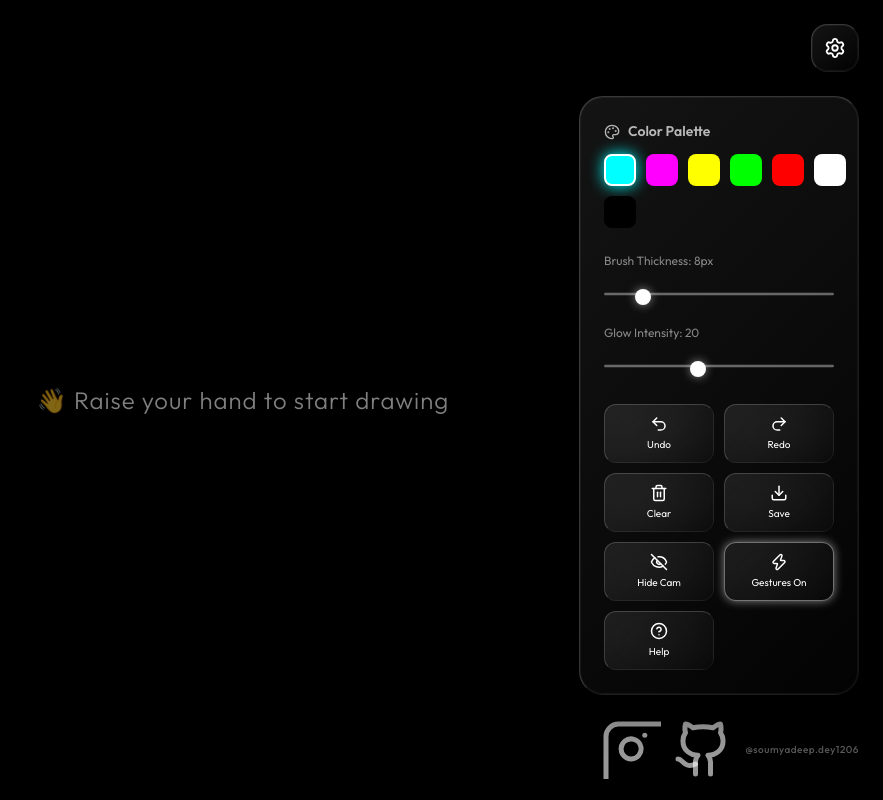
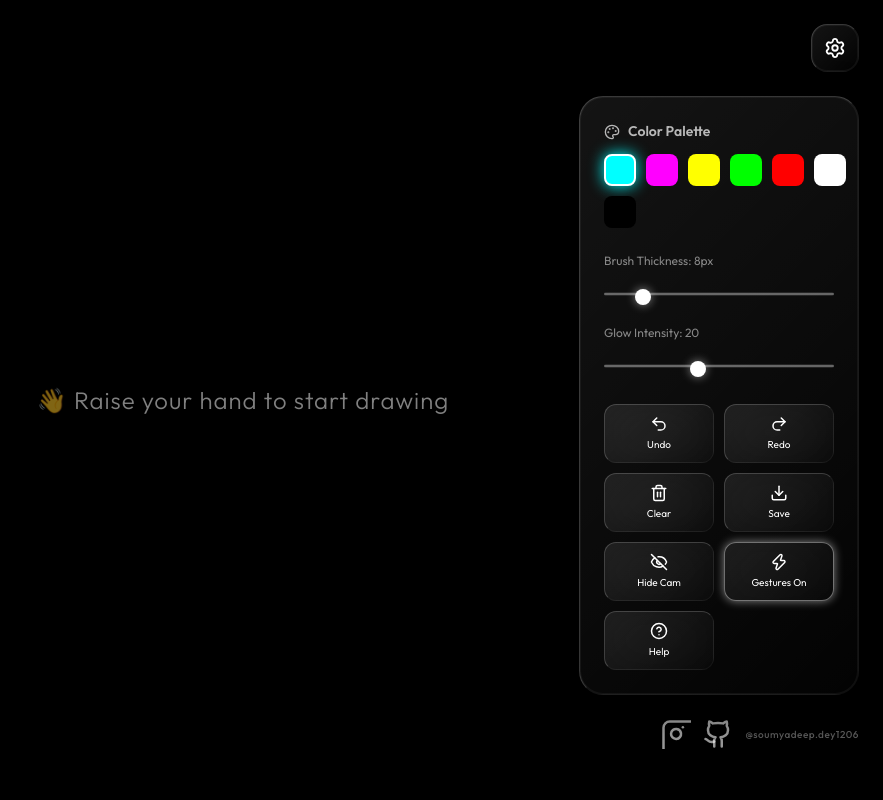
Before and after one commit to SOUMYADEEPDEY1217/Neon-Air-Draw, a React (Vite) app: page / in a window 1280 px wide. Shown: the whole page, without its empty margins (397-1280 px from the left). Built offline with nearby package versions, Linux system fonts and the light colour scheme; no server answers.

Commit message:
Update ControlPanel.jsx

```diff
--- a/src/components/ControlPanel.jsx
+++ b/src/components/ControlPanel.jsx
@@ -14,15 +14,15 @@ import {
   HelpCircle
 } from 'lucide-react';
 
-const InstagramIcon = ({ size = 60 }) => (
+const InstagramIcon = ({ size = 30 }) => (
   <svg width={size} height={size} viewBox="0 0 24 24" fill="none" stroke="currentColor" strokeWidth="2" strokeLinecap="round" strokeLinejoin="round">
-    <rect x="2" y="2" width="60" height="60" rx="5" ry="5" />
+    <rect x="2" y="2" width="30" height="30" rx="5" ry="5" />
     <path d="M16 11.37A4 4 0 1 1 12.63 8 4 4 0 0 1 16 11.37z" />
     <line x1="17.5" y1="6.5" x2="17.51" y2="6.5" />
   </svg>
 );
 
-const GithubIcon = ({ size = 60 }) => (
+const GithubIcon = ({ size = 30 }) => (
   <svg width={size} height={size} viewBox="0 0 24 24" fill="none" stroke="currentColor" strokeWidth="2" strokeLinecap="round" strokeLinejoin="round">
     <path d="M15 22v-4a4.8 4.8 0 0 0-1-3.5c3 0 6-2 6-5.5.08-1.25-.27-2.48-1-3.5.28-1.15.28-2.35 0-3.5 0 0-1 0-3 1.5-2.64-.5-5.36-.5-8 0C6 2 5 2 5 2c-.3 1.15-.3 2.35 0 3.5A5.403 5.403 0 0 0 4 9c0 3.5 3 5.5 6 5.5-.39.49-.68 1.05-.85 1.65-.17.6-.22 1.23-.15 1.85v4" />
     <path d="M9 18c-4.51 2-5-2-7-2" />
@@ -215,7 +215,7 @@ const ControlPanel = ({
           onMouseEnter={e => { e.currentTarget.style.color = '#E1306C'; e.currentTarget.style.transform = 'scale(1.2)'; }}
           onMouseLeave={e => { e.currentTarget.style.color = 'rgba(255,255,255,0.6)'; e.currentTarget.style.transform = 'scale(1)'; }}
         >
-          <InstagramIcon size={60} />
+          <InstagramIcon size={30} />
         </a>
         <a
           href="https://github.com/SOUMYADEEPDEY1217"
@@ -230,7 +230,7 @@ const ControlPanel = ({
           onMouseEnter={e => { e.currentTarget.style.color = '#fff'; e.currentTarget.style.transform = 'scale(1.2)'; }}
           onMouseLeave={e => { e.currentTarget.style.color = 'rgba(255,255,255,0.6)'; e.currentTarget.style.transform = 'scale(1)'; }}
         >
-          <GithubIcon size={60} />
+          <GithubIcon size={30} />
         </a>
         <span style={{
           fontSize: '10px',
```
